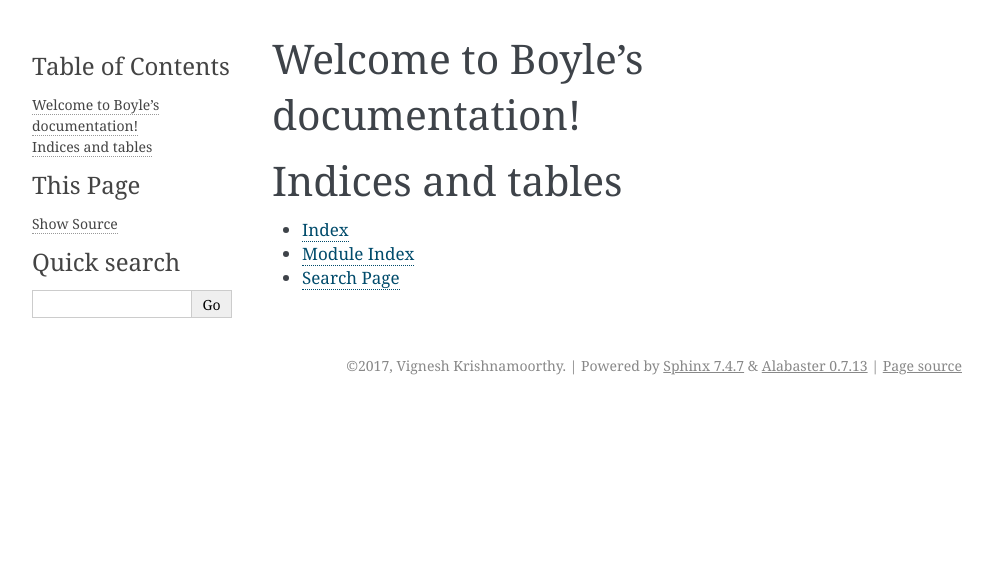
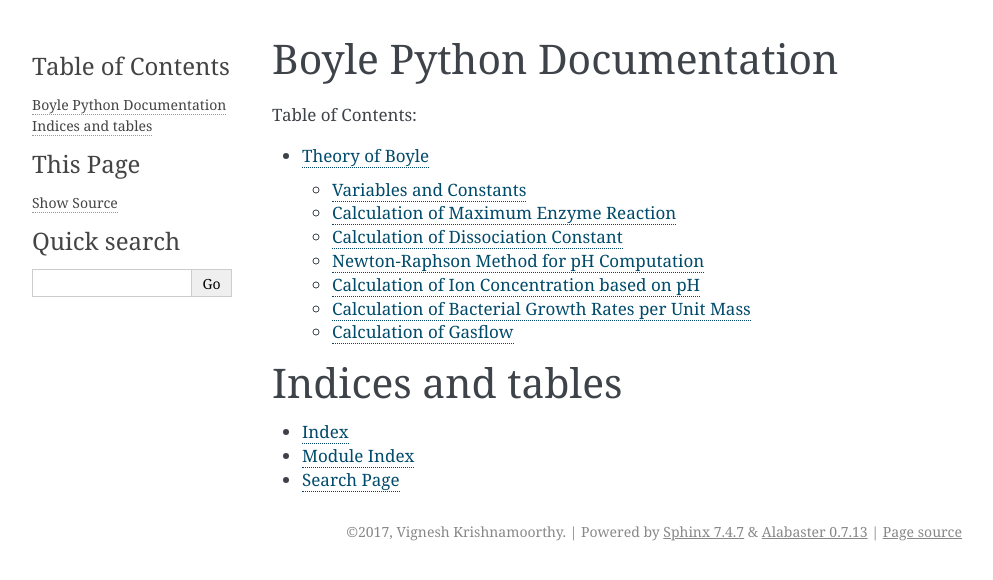
Before and after one commit to vignkri/pyBoyle, a Sphinx documentation site: the page built from docs/source/index.rst, in a window 1280 px wide. Shown: the top 580 px of the page, without its empty margins (148-1141 px from the left). Built offline with Sphinx 7.4.7, drawn with Linux system fonts in a browser that asks for light colours.

Commit message:
Add equations governing Boyle simulation engine.

```diff
--- a/docs/source/index.rst
+++ b/docs/source/index.rst
@@ -3,13 +3,13 @@
    You can adapt this file completely to your liking, but it should at least
    contain the root `toctree` directive.
 
-Welcome to Boyle's documentation!
-=================================
+Boyle Python Documentation
+==========================
 
 .. toctree::
+   theory
    :maxdepth: 2
-   :caption: Contents:
-
+   :caption: Table of Contents:
 
 
 Indices and tables
--- /dev/null
+++ b/docs/source/theory.rst
@@ -0,0 +1,152 @@
+Theory of Boyle
+===============
+
+The Boyle-Computation engine is built on top of what is known as the BioModel (*Reference goes here*). The program definitions and details are written here for clarity.
+
+Variables and Constants
+-----------------------
+
+The variables that form part of the system are:
+
+- :math:`T` : Reactor Temperature
+- :math:`T_{inc}` : Increase rate of reactor temperature (if it is not constant)
+- :math:`T_{base}` : Starting base temperature, if temperature increases
+- :math:`Qin_{daily}` : Daily volume of feed flowing in the reactor
+- :math:`Qout_{daily}`: Daily volume of effluent flowing out of the reactor
+- :math:`P_{int}`: Pumping interval (frequence) is either continuous or intermittent.
+- :math:`P_{idx}`: Pumping index referring to the efficiency of the pump
+- :math:`runtime`: Time period framing the current simulation cycle.
+
+The constants that form the part of the computation system are:
+
+- :math:`K_{d0}`: Bacterial death rate
+- :math:`K_{s}`: Half-saturation constants for bacterial growth on the substrate
+- :math:`Ks_{NH3}`: Half-saturation constants for bacterial growth on Ammonia
+- :math:`Ki_{carb_enz}`: VFA inhibition of carbohydrate enzymatic hydrolysis
+- :math:`Ki_{prot_enz}`: VFA inhibition of protein enzymatic hydrolysis
+- :math:`Ki_{HAc_HPr}`: Acetic acid inhibition of propionic acid degradation
+- :math:`Ki_{HAc_HBut}`: Acetic acid inhibition of butyric acid degradation
+- :math:`Ki_{HAc_HVal}`: Acetic acid inhibition of valeric acid degradation
+- :math:`Ki_{NH3_HAc}`: Ammonia inhibition of acetic acid degration
+- :math:`Ki_{LCFA}`: LCFA Inhibition involving all levels of anaerobic digestion
+- :math:`pK_{low}`: Lower pH dropoff values for the Michaelis pH function
+- :math:`pk_{high}`: Higher pH dropoff values for the Michaelis pH function
+
+Calculation of Maximum Enzyme Reaction
+--------------------------------------
+
+The maximum enzyme reaction and the bacterial growth rates are a function of the reactor temperature. This compuatation is given by the following equations based on the temperatures.
+
+If the :math:`T < T_{opt}`, then the equation for computation of maximum enzyme reaction is:
+
+.. math:: \mu_{max}[T] = \mu_{max}[T_{opt}] - \alpha \cdot (T - T_{opt})
+    :label: minimumenzyme
+
+and if :math:`T > T_{opt}` then the equation becomes:
+
+.. math:: \mu_{max}[T] = (\mu_{max}[T_{opt}] + \alpha \cdot (T_{opt} - T_{0})) \cdot \frac{(T_{max} - T)}{(T_{max} - T_{opt})}
+    :label:  maximumenzyme
+
+where :math:`\mu_{max_T0}` is the maximum growth rate of bacteria at :math:`T_{0}` and :math:`\mu_{max}` is the maximum growth rate of bacteriat at :math:`T`.
+
+Calculation of Dissociation Constant
+------------------------------------
+
+.. math:: X_{T} = X_{T0} + \Delta T \cdot (a + \Delta T \cdot (b + \Delta T \cdot c))
+
+Newton-Raphson Method for pH Computation
+----------------------------------------
+
+.. math:: RHS(1) = \left( \frac{CO_2}{44} \cdot \frac{Ka1_{CO_2} \cdot H}{H^2 + H \cdot Ka1_{CO_2} \cdot Ka2_{CO_2}} \right)
+.. math:: RHS(2) = \left( 2 * \cdot \frac{CO_2}{44} \cdot \frac{Ka1_{CO_2} \cdot (4 * H * Ka2_{CO_2} - 2 \cdot Ka1_{CO_2} \cdot Ka2_{CO_2} ) }{ (H^2 + H \cdot Ka1_{CO_2} + Ka1_{CO_2} \cdot Ka2_{CO_2}) } \right)
+.. math:: RHS(3) = \left( \frac{HAc}{60} \cdot \frac{Ka_{HAc} }{H + Ka_{HAc} } \right)
+.. math:: RHS(4) = \left( \frac{HPr}{74} \cdot \frac{Ka_{HPr} }{H + Ka_{Hpr} } \right)
+.. math:: RHS(5) = \left( \frac{HBut}{88} \cdot \frac{Ka_{HBut} }{H + Ka_{HBut} } \right)
+.. math:: RHS(6) = \left( \frac{HVal}{102} \cdot \frac{Ka_{HVal} }{H + Ka_{HVal} } \right)
+.. math:: RHS(7) = \left( \frac{H_2PO_4}{31} \cdot \frac{H}{H + Ka_{H_2PO_4} } \right)
+.. math:: RHS(8) = \left( 2 \cdot \frac{H_2PO_4}{31} \cdot \frac{Ka_{H_2PO_4} }{H + Ka_{H_2PO_4} } \right)
+.. math:: RHS(9) = \left( \frac{H_2S}{34} \cdot \frac{Ka_{H_2S}}{H + Ka_{H_2S}} \right)
+.. math:: RHS(10) = \left( \frac{LCFA}{282.46} \cdot \frac{Ka_{LCFA}}{H + Ka_{LCFA}} \right)
+.. math:: RHS(11) = \left( \frac{A}{35.5} \right)
+.. math:: RHS(12) = \left( \frac{NH_4}{14} \cdot \frac{H}{H + Ka_{NH_4}} \right)
+.. math:: RHS(13) = \frac{Z}{39}
+.. math:: RHS(14) = \frac{K_w}{H}
+
+.. math::
+    H_{func} = RHS(1) + RHS(2) + RHS(3) + RHS(4) + RHS(5) \
+    + RHS(6) + RHS(7) + RHS(8) + RHS(9) + RHS(10) \
+      + RHS(11) - RHS(12) - RHS(13) + RHS(14)
+
+
+.. math:: RHS(1) = - \left( \frac{CO_2}{44} \cdot \frac{ Ka1_{CO_2} \cdot (H^2 - Ka1_{CO_2} \cdot Ka2_{CO_2}) }{ H^2 + H \cdot Ka1_{CO_2} + Ka1_{CO_2} \cdot Ka2_{CO_2} } \right)
+.. math:: RHS(2) = \left( \frac{CO_2}{44} \cdot \frac{ Ka1_{CO_2} \cdot (4 \cdot H \cdot Ka2_{CO_2} - 2 \cdot Ka1_{CO_2} \cdot Ka2_{CO_2}) }{ (H^2 + H \cdot Ka1_{CO_2} + Ka1_{CO_2} \cdot Ka2_{CO_2}) } \right)
+.. math:: RHS(3) = \left( \frac{HAc}{60} \cdot \frac{Ka_{HAc}}{H + Ka_{HAc}} \right)
+.. math:: RHS(4) = \left( \frac{HPr}{74} \cdot \frac{Ka_{HPr}}{H + Ka_{HPr}} \right)
+.. math:: RHS(5) = \left( \frac{HBut}{88} \cdot \frac{Ka_{HBut}}{H + Ka_{HBut}} \right)
+.. math:: RHS(6) = \left( \frac{HVal}{102} \cdot \frac{Ka_{HVal}}{H + Ka_{HVal}} \right)
+.. math:: RHS(7) = \left( \frac{H_2PO_4}{31} \cdot \frac{Ka_{H_2PO_4}}{H + Ka_{H_2PO_4}} \right)
+.. math:: RHS(8) = \left( \frac{H_2PO_4}{31} \cdot \frac{2 \cdot Ka_{H_2PO_4} }{ (H + Ka_{H_2PO_4})^2 } \right)
+.. math:: RHS(9) = \left( \frac{H_2S}{34} \cdot \frac{Ka_{H_2S}}{H + Ka_{H_2S}} \right)
+.. math:: RHS(10) = \left( \frac{LCFA}{14123} \cdot \frac{50 \cdot Ka_{LCFA}}{H + Ka_{LCFA}} \right)
+.. math:: RHS(11) = 0
+.. math:: RHS(12) = \left( \frac{NH_4}{14} \cdot \frac{Ka_{NH_4}}{ H + Ka_{NH_4} } \right)
+.. math:: RHS(13) = 0
+.. math:: RHS(14) = \frac{K_w}{H^2}
+
+.. math::
+    dHfunc_{dH} = RHS(1) - RHS(2) - RHS(3) - RHS(4) - RHS(5) - RHS(6) + RHS(7) - RHS(8) - RHS(9) - RHS(10) + RHS(11) - RHS(12) + RHS(13) - RHS(14)
+
+Calculation of Ion Concentration based on pH
+--------------------------------------------
+
+.. math:: HCO_{3_neg} = \frac{CO_2}{44} \cdot \frac{ Ka1_{CO_2} \cdot H }{ H^2 + H \cdot Ka1_{CO_2} + Ka1_{CO_2} \cdot Ka2_{CO_2} } \cdot 61
+
+.. math:: CO_{3_neg} = \frac{CO_2}{44} \cdot \frac{ Ka1_{CO_2} \cdot H }{ H^2 + H \cdot Ka1_{CO_2} + Ka1_{CO_2} \cdot Ka2_{CO_2} } \cdot 62
+
+.. math:: Ac_{neg} = \frac{HAc}{60} \cdot \frac{Ka_{HAc}}{H + Ka_{HAc}} \cdot 59
+
+.. math:: Pr_{neg} = \frac{HPr}{74} \cdot \frac{Ka_{HPr}}{H + Ka_{HPr}} \cdot 73
+
+.. math:: But_{neg} = \frac{HBut}{88} \cdot \frac{Ka_{HBut}}{H + Ka_{HBut}} \cdot 87
+
+.. math:: Val_{neg} = \frac{HVal}{102} \cdot \frac{Ka_{HVal}}{H + Ka_{HVal}} \cdot 101
+
+.. math:: HPO_{4_neg} = \frac{H_2PO_4}{31} \cdot \frac{Ka_{H_2PO_4}}{H + Ka_{H_2PO_4}} \cdot 30
+
+.. math:: HS_{neg} = \frac{H_2S}{34} \cdot \frac{Ka_{H_2S}}{H + Ka_{H_2S}} \cdot 33
+
+.. math:: LCFA_{neg} = \frac{LCFA}{282.46} \cdot \frac{Ka_{LCFA}}{H + Ka_{LCFA}} \cdot 281.46
+
+.. math:: NH3_{liq} = \frac{NH_4}{14} \cdot \frac{Ka_{NH_4}}{H + Ka_{NH_4}} \cdot 14
+
+Calculation of Bacterial Growth Rates per Unit Mass
+---------------------------------------------------
+
+FpH is the normalized Michaelis pH function describing the effect of pH on the bacterial growth rates which is given by:
+
+.. math:: FpH = \frac{ 1 + 2 \cdot 10^{0.5 \cdot (pK_{low} - pK_{high}) }}{ 1 + 10^{(pH - pk_{h})} + 10^{(pK_{low} - pH)} }
+
+Using the FpH the growth rates are computed by :math:`\mu(N)` where N=1:8 which are the growth rates of the acidogenic glucose degrader, acidogenic amino acid degrader, acidogenci lipid degrader, acetogenic LCFA degrader, acetogenic propionate degrader, acetogenic butyrate degrader, acetogenic valerate degrader, and aceticlastic methanogens.
+
+.. math:: \mu[1] = \mu_{max}[T] = \cdot \frac{ CH_4 }{ K_s + CH_4 } \cdot \frac{ NH_4 }{ Ks_{NH_4} + NH_4 } \cdot \frac{ Ki_{LCFA} }{ LCFA + Ki_{LCFA} } \cdot FpH
+
+.. math:: \mu[2] = \mu_{max}[T] \cdot \frac{ Amino }{ K_s + Amino } \cdot \frac{ Ki_{LCFA} }{ LCFA + Ki_{LCFA} } \cdot FpH
+
+.. math:: \mu[3] = \mu_{max}[T] \cdot \frac{ Lipids }{ K_s + Lipids } \cdot \frac{ NH_4 }{ Ks_{NH_3} + NH_4 } \cdot \frac{ Ki_{LCFA} }{ LCFA + Ki_ {LCFA} } \cdot FpH
+
+.. math:: \mu[4] = \mu_{max}[T] \cdot \frac{ LCFA }{ LCFA + K_s + \frac{ LCFA^2 }{ Ki_{LCFA} } } \cdot \frac{ NH_4 }{ Ks_{NH_3} + NH_4 } \cdot FpH
+
+.. math:: \mu[5] = \mu_{max}[T] \cdot \frac{ HPr }{ K_s + HPr } \cdot \frac{ NH_4 }{ Ks{NH_3} + NH_4 } \cdot \frac{ Ki_{HAc, HPr} }{ HAc + Ki_{HAc, HPr} } \cdot \frac{ Ki_{LCFA} }{ LCFA + Ki_{LCFA} } \cdot FpH
+
+.. math:: \mu[6] = \mu_{max}[T] \cdot \frac{ HBut }{ K_s + HBut } \cdot \frac{ NH_4 }{ Ks_{NH_3} + NH_4 } \cdot \frac{ Ki_{HAc, HBut} }{ HAc + Ki_{HAc, HBut} } \cdot \frac{ Ki_{LCFA} }{ LCFA + Ki_{LCFA} } \cdot FpH
+
+.. math:: \mu[7] = \mu_{max}[T] \cdot \frac{ HVal }{ K_s + HVal } \cdot \frac{ NH_4 }{ Ks_{NH_3} + NH_4 } \cdot \frac{ Ki_{HAc, Hval} }{ HAc + Ki_{HAc, HVal} } \cdot \frac{ Ki_{LCFA} }{ LCFA + Ki_{LCFA} } \cdot FpH
+
+.. math:: \mu[8] = \mu_{max}[T] \cdot \frac{ HAc }{ K_s + HAc } \cdot \frac{ NH_4 }{ Ks_{NH_3} + NH_4 } \cdot \frac{ Ki_{NH_3, HAc} }{ \frac{ NH_4 \cdot Ks_{NH_4} }{ H + Ka_{NH_4} } + Ki_{NH_3, HAc} } \cdot \frac{ Ki_{LCFA} }{ LCFA + Ki_{LCFA} } \cdot FpH
+
+Calculation of Gasflow
+----------------------
+
+.. math:: \alpha = \frac{ \left[ \frac{ Ka_{NH_4} }{ H + Ka_{NH_4} }; 1; \frac{ H^2 }{ H^2 + H \cdot Ka1_{CO_2} + Ka1_{CO_2} \cdot Ka2_{CO_2} }; \frac{ H }{ H + Ka_{H_2S} } \right] }{ K_H }
+
+.. math:: dadH = \frac{ \left[ - \frac{ Ka_{NH_4} }{ H + Ka_{NH_4} }; 0; \frac{ Ka1_{CO_2} \cdot H \cdot (H + 2 \cdot Ka2_{CO_2}) }{ (H^2 + H \cdot Ka1_{CO_2} + Ka1_{CO_2} \cdot Ka2_{CO_2})^2 }; \frac{ Ka_{H_2S} }{ (H + Ka_{H_2S})^2 } \right] }{ K_H }
```
